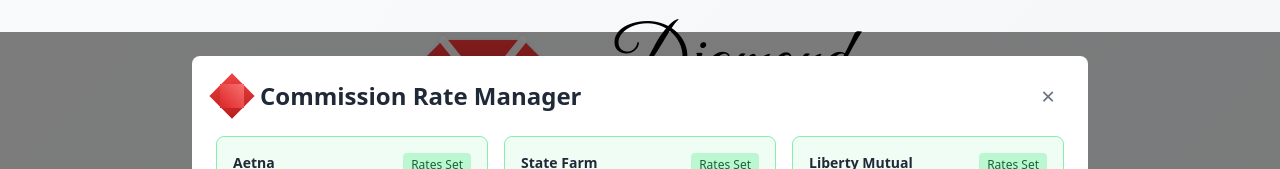
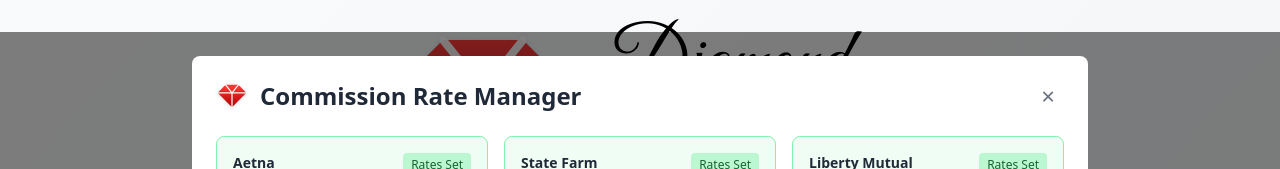
Before and after one commit to marcfromss/insurance-sales-manager, a Next.js app: page / in a window 1280 px wide. Both pictures are taken after a click on the button "💎 Manage Commission Rates". Shown: the top 169 px of the page. Built offline with nearby package versions, Linux system fonts and the light colour scheme.

Commit message:
Update Commission Rate Manager diamond icon to match main logo design

```diff
--- a/pages/index.js
+++ b/pages/index.js
@@ -586,9 +586,41 @@
                 <div className="flex justify-between items-center mb-6">
                   <div className="flex items-center">
                     <div className="w-8 h-8 mr-3">
-                      <div className="w-full h-full bg-gradient-to-br from-red-500 to-red-700 transform rotate-45 relative">
-                        <div className="absolute inset-1 bg-gradient-to-br from-red-400 to-red-600 transform rotate-45"></div>
-                      </div>
+                      <svg
+                        role="img"
+                        aria-label="Diamond Coverage icon"
+                        width="32"
+                        height="32"
+                        viewBox="0 0 200 160"
+                        className="drop-shadow"
+                      >
+                        <defs>
+                          <linearGradient id="gemRedModal" x1="0" y1="0" x2="0" y2="1">
+                            <stop offset="0%" stopColor="#ff3a3a" />
+                            <stop offset="100%" stopColor="#b10000" />
+                          </linearGradient>
+                        </defs>
+
+                        {/* Outer gem */}
+                        <polygon
+                          points="10,60 60,10 140,10 190,60 100,150"
+                          fill="url(#gemRedModal)"
+                        />
+
+                        {/* Facet lines (white) */}
+                        <g
+                          stroke="#ffffff"
+                          strokeWidth="8"
+                          strokeLinejoin="round"
+                          strokeLinecap="round"
+                          opacity="0.95"
+                        >
+                          <line x1="10" y1="60" x2="190" y2="60" />
+                          <line x1="60" y1="10" x2="100" y2="60" />
+                          <line x1="140" y1="10" x2="100" y2="60" />
+                          <line x1="100" y1="60" x2="100" y2="150" />
+                        </g>
+                      </svg>
                     </div>
                     <h2 className="text-2xl font-bold text-gray-800">
                       {editingCompany ? `Edit Rates: ${editingCompany}` : 'Commission Rate Manager'}
```
